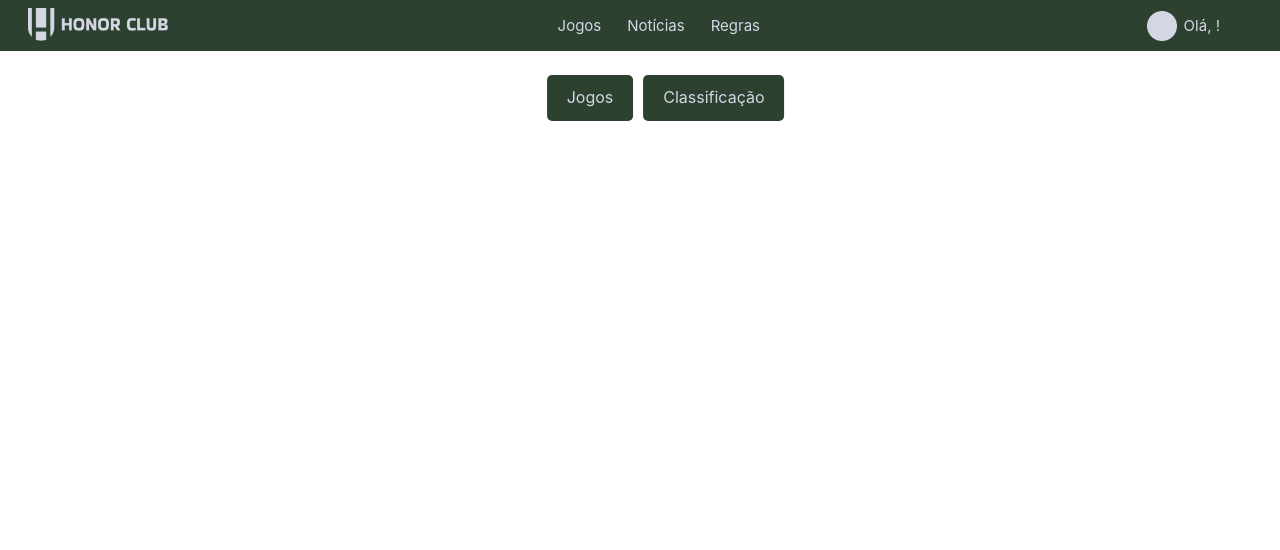
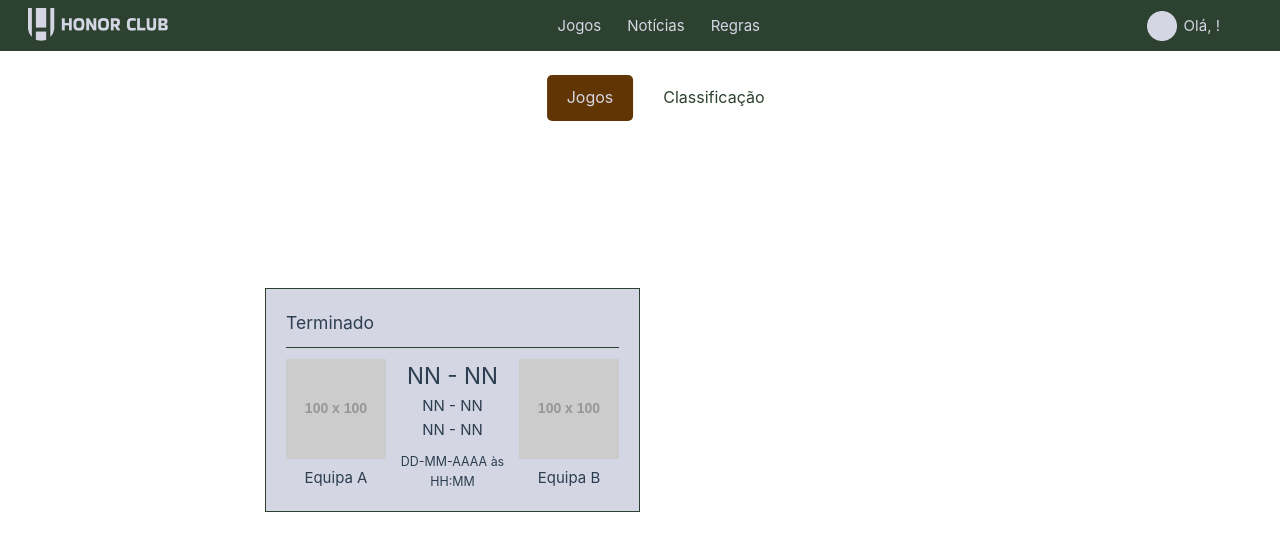
Before and after one commit to FranciscoGameiro2004/HonorClub-PW1-ESMAD, a Vue app: page /games in a window 1280 px wide. Shown: the top 550 px of the page. Built offline with nearby package versions, Linux system fonts and the light colour scheme.

Commit message:
Add button and game card

```diff
--- a/src/views/GamesView.vue
+++ b/src/views/GamesView.vue
@@ -1,7 +1,10 @@
 <script>
 import { RouterLink, RouterView } from 'vue-router'
+import GameCard from '@/components/Global/GameCard.vue';
 export default {
-
+  components: {
+    GameCard,
+  }
 }
 </script>
 
@@ -26,9 +29,11 @@ export default {
   </div>
 
   <div class="button-container">
-      <button class="btn">Jogos</button>
-      <button class="btn">Classificação</button>
+    <router-link to="/games" class="btn" :class="{ 'active': $route.path === '/games'}">Jogos</router-link>
+    <router-link to="/games" class="btn" :class="{ 'active': $route.path === '/standings' }">Classificação</router-link>
   </div>
+
+  <GameCard/>
 </template>
 
 <style>
@@ -99,4 +104,14 @@ export default {
   color: #D4D6E3;
   cursor: pointer;
 }
+
+.active {
+  background-color: #623504 !important; /* Active button background color */
+}
+
+/* Apply background color to inactive buttons when not active */
+.btn:not(.active) {
+  background-color: transparent !important;
+  color: #2C4130;
+}
 </style>
```
